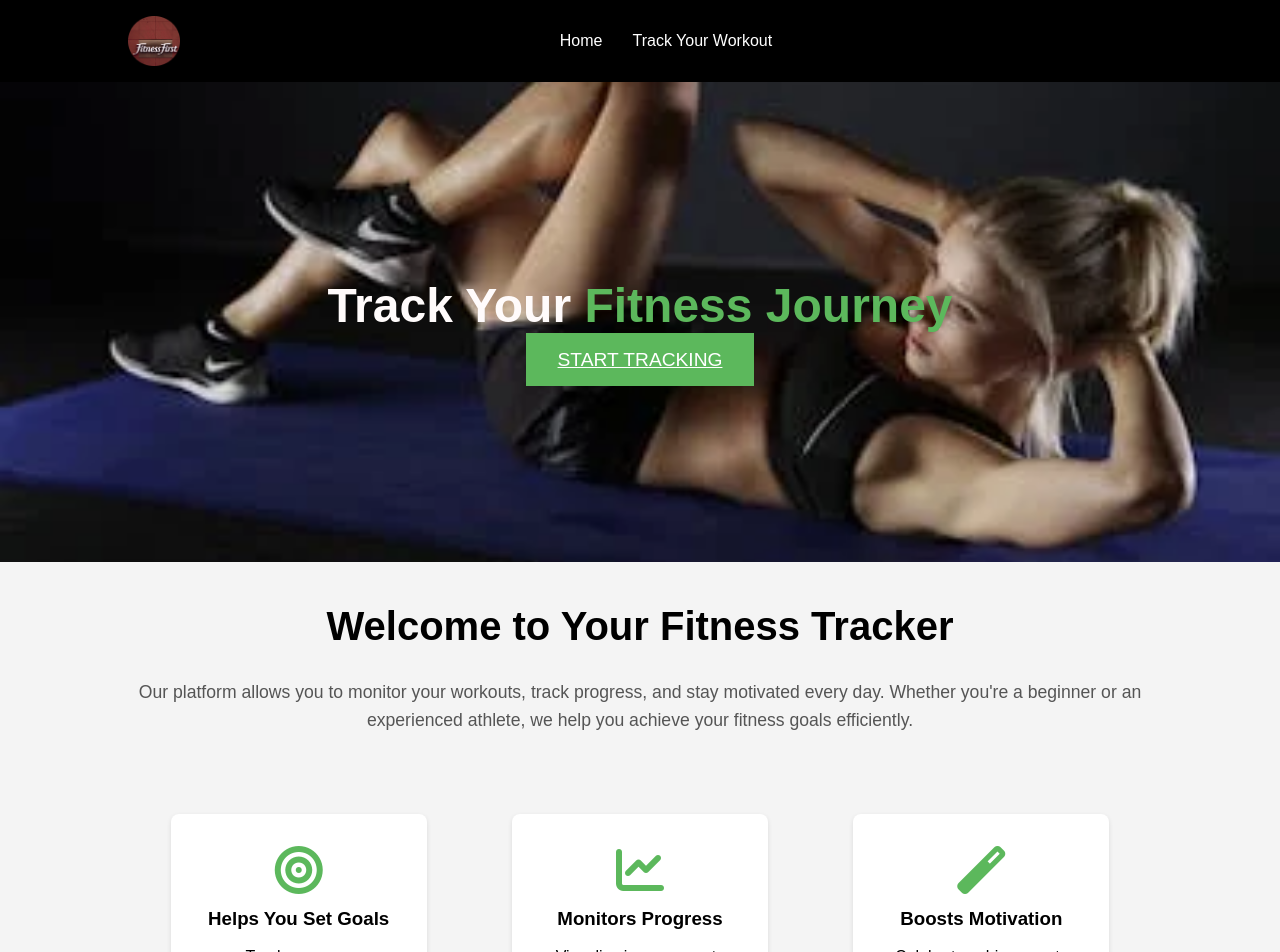
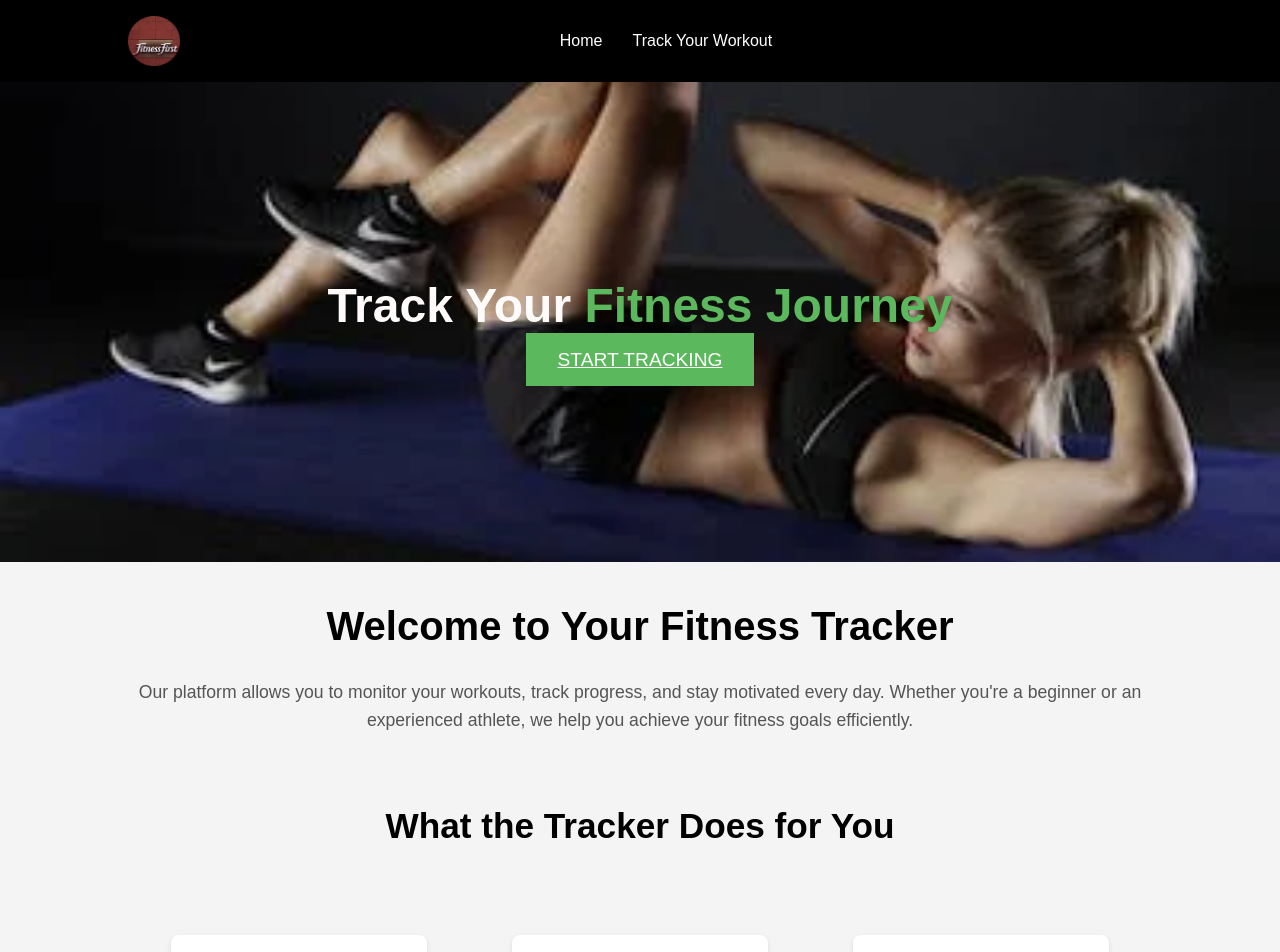
Before and after one commit to Hamza-Ridhwan/Phase-2-Fitness-tracker---Group-9, a React (Create React App) app: page / in a window 1280 px wide. Shown: the top 952 px of the page. Built offline with nearby package versions, Linux system fonts and the light colour scheme.

Commit message:
Completed all the updates

```diff
--- a/db.json
+++ b/db.json
@@ -1,12 +1,12 @@
 {
   "workouts": [
     {
-      "id": "1",
       "exerciseType": "Cardio",
       "dateTime": "2024-11-12T07:30",
       "duration": 30,
       "intensity": "Medium",
-      "notes": "Morning run in the park, felt good"
+      "notes": "Morning run in the park, felt good",
+      "id": "1"
     },
     {
       "id": "2",
--- a/src/Home.css
+++ b/src/Home.css
@@ -11,7 +11,7 @@ body {
 }
 
 .background-wrapper {
-  background-image: url('./background\ image.webp');
+  background-image: url('./background image.webp');
   background-size: cover;
   background-position: center;
   color: white;
@@ -41,7 +41,6 @@ nav a {
   text-decoration: none;
   margin: 0 15px;
 }
-
 
 .hero {
   height: 60vh;
@@ -89,6 +88,13 @@ nav a {
 .intro p {
   font-size: 1.1rem;
   color: #555;
+}
+
+.section-heading {
+  font-size: 2.2rem;
+  text-align: center;
+  color: #000000;
+  margin: 2rem 0;
 }
 
 .why-tracking {
--- a/src/Pages/Home.jsx
+++ b/src/Pages/Home.jsx
@@ -1,13 +1,12 @@
 import React from 'react';
-import  '../Home.css'
+import '../Home.css';
 import { Link } from 'react-router-dom';
+
 const Home = () => {
     return (
         <>
             <main>
                 <div className="background-wrapper">
-
-
                     <section className="hero">
                         <div>
                             <h1>Track Your <span className="highlight">Fitness Journey</span></h1>
@@ -15,9 +14,6 @@ const Home = () => {
                         </div>
                     </section>
                 </div>
-
-
-
 
                 <section className="intro">
                     <h2>Welcome to Your Fitness Tracker</h2>
@@ -28,6 +24,7 @@ const Home = () => {
                     </p>
                 </section>
 
+                <h2 className='section-heading'>What the Tracker Does for You</h2>
                 <section className="why-tracking">
                     <div className="box">
                         <i className="fa fa-bullseye"></i>
@@ -55,6 +52,7 @@ const Home = () => {
                     </div>
                 </section>
 
+                <h2 className='section-heading'>Some of the Exercises Tracked</h2>
                 <section className="exercise-cards">
                     <div className="card">
                         <h3>Running</h3>
@@ -69,11 +67,8 @@ const Home = () => {
                         <p>Improves flexibility and reduces stress. Excellent for mind-body balance.</p>
                     </div>
                 </section>
-            </main >
-
-
+            </main>
         </>
-
     );
 };
 
--- a/src/Pages/TrackWorkout.jsx
+++ b/src/Pages/TrackWorkout.jsx
@@ -21,7 +21,6 @@ function TrackWorkout() {
     fetchWorkouts();
   }, []);
 
-  // Fetch workouts with .then() syntax
   function fetchWorkouts() {
     fetch(`${BASE_URL}/workouts`)
       .then(response => {
@@ -54,7 +53,7 @@ function TrackWorkout() {
     const newWorkout = {
       ...formData,
       duration: parseInt(formData.duration, 10),
-      id: isEditing ? editId : workouts.length ? (Math.max(...workouts.map(w => parseInt(w.id))) + 1).toString() : '1', // Ensure ID is a string
+      id: isEditing ? editId : workouts.length ? (Math.max(...workouts.map(w => parseInt(w.id))) + 1).toString() : '1',
     };
 
     const url = isEditing ? `${BASE_URL}/workouts/${editId}` : `${BASE_URL}/workouts`;
```
